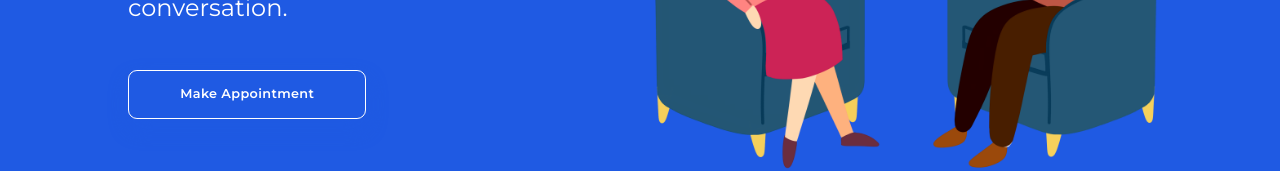
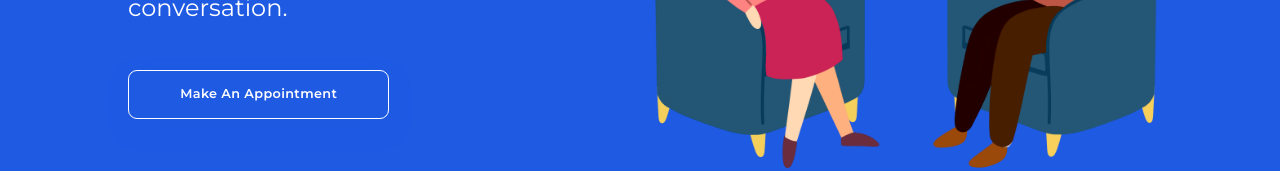
Before and after one commit to Chetan-Bashetti/tranquil, a React (Create React App) app: page / in a window 1280 px wide. Shown: the part 514-685 px from the top of the page. Built offline with nearby package versions, Linux system fonts and the light colour scheme.

Commit message:
Updated button text

```diff
--- a/src/containers/about-us/about-us.js
+++ b/src/containers/about-us/about-us.js
@@ -39,7 +39,7 @@ const AboutUs = () => {
 							Please fill the form to schedule the visit for services
 						</div>
 						<div style={{ marginTop: '1em' }}>
-							<MuiButton title='Make appointment' onClick={handleOpen} />
+							<MuiButton title='Make an appointment' onClick={handleOpen} />
 						</div>
 					</div>
 					<div className='each-info'>
--- a/src/containers/banner/banner.js
+++ b/src/containers/banner/banner.js
@@ -28,7 +28,7 @@ const BannerDescription = ({ name = '', handleOpen, frame }) => {
 					conversation.
 				</div>
 				<div style={{ marginTop: '3em' }}>
-					<MuiButton title='Make appointment' onClick={handleOpen} />
+					<MuiButton title='Make an appointment' onClick={handleOpen} />
 				</div>
 			</div>
 		</>
```
